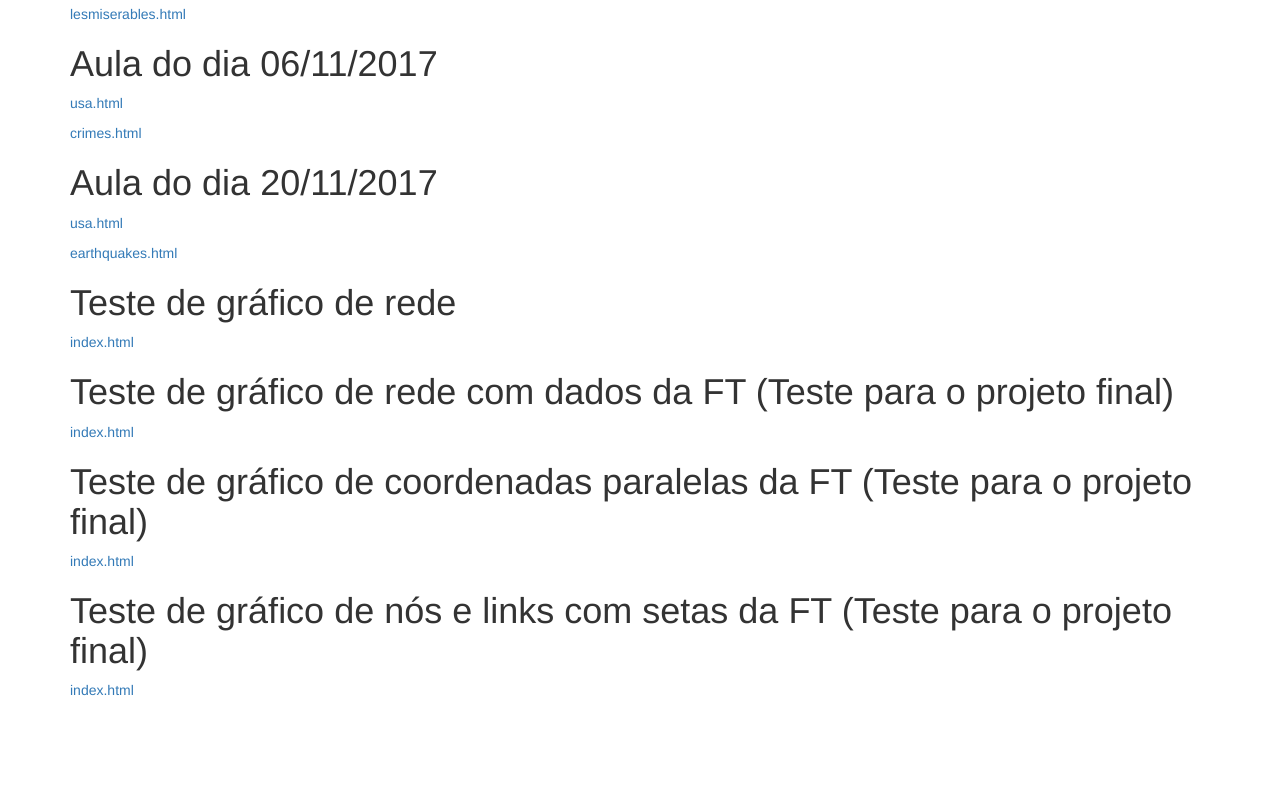
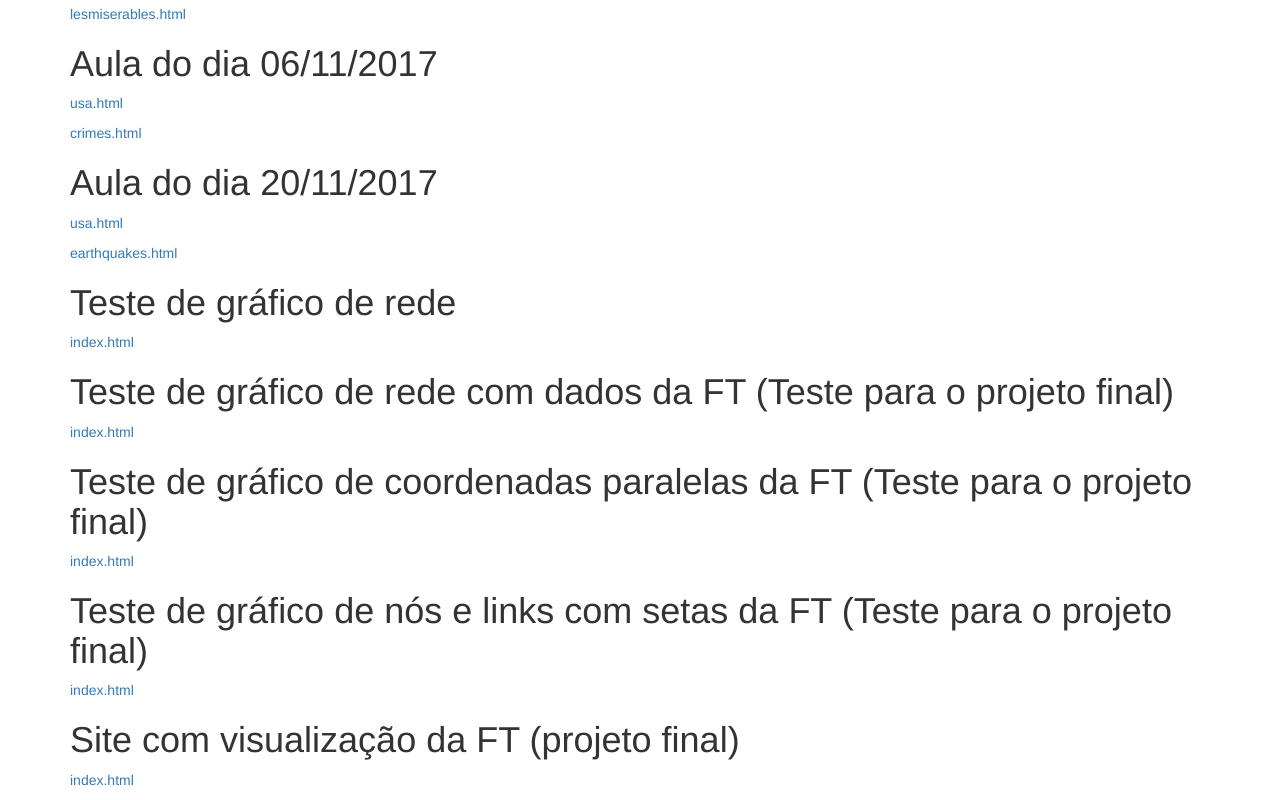
Before and after one commit to emersonbie/datavis-course, a plain HTML site: page index.html in a window 1280 px wide. Shown: the part 1004-1804 px from the top of the page. Before the commit the page ends 1714 px from the top, so only its background shows below. Drawn offline with nearby package versions, Linux system fonts and the light colour scheme.

Commit message:
Update index.html

```diff
--- a/index.html
+++ b/index.html
@@ -96,6 +96,9 @@
       <h1>Teste de gráfico de nós e links com setas da FT (Teste para o projeto final)</h1>
       <p><a href="/datavis-course/FT_Node_Link_Arrow/index.html">index.html</a></p>
 
+      <h1>Site com visualização da FT (projeto final)</h1>
+      <p><a href="/datavis-course/Site Visualizacao Final/index.html">index.html</a></p>
+
     </div><!-- /.container -->
 
     <!-- jQuery (necessary for Bootstrap's JavaScript plugins) -->
```
